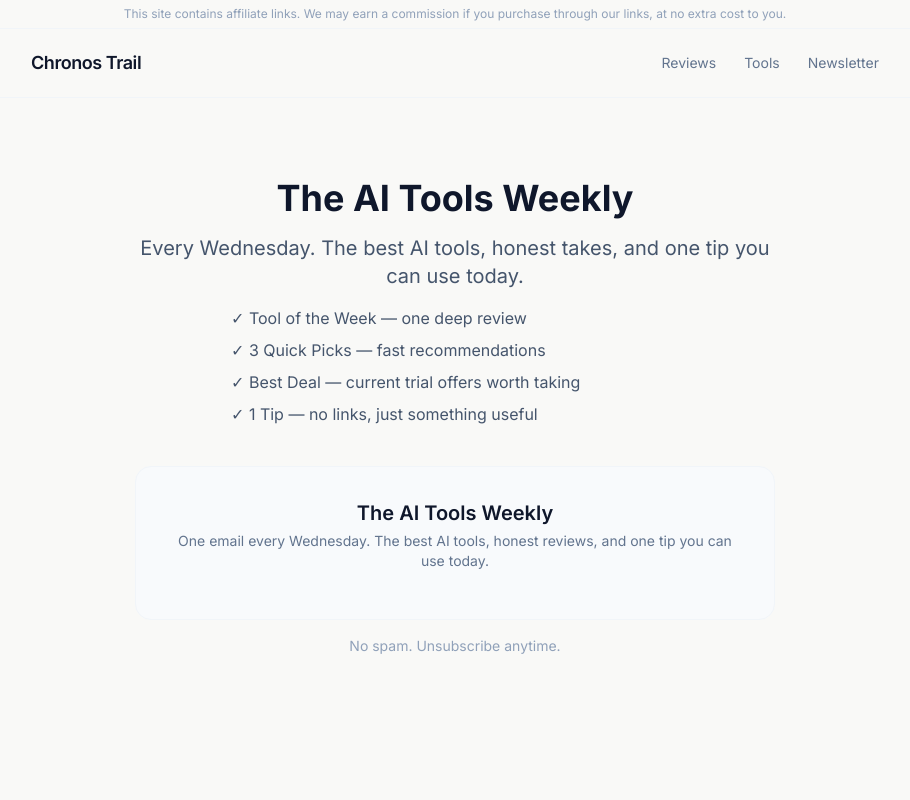
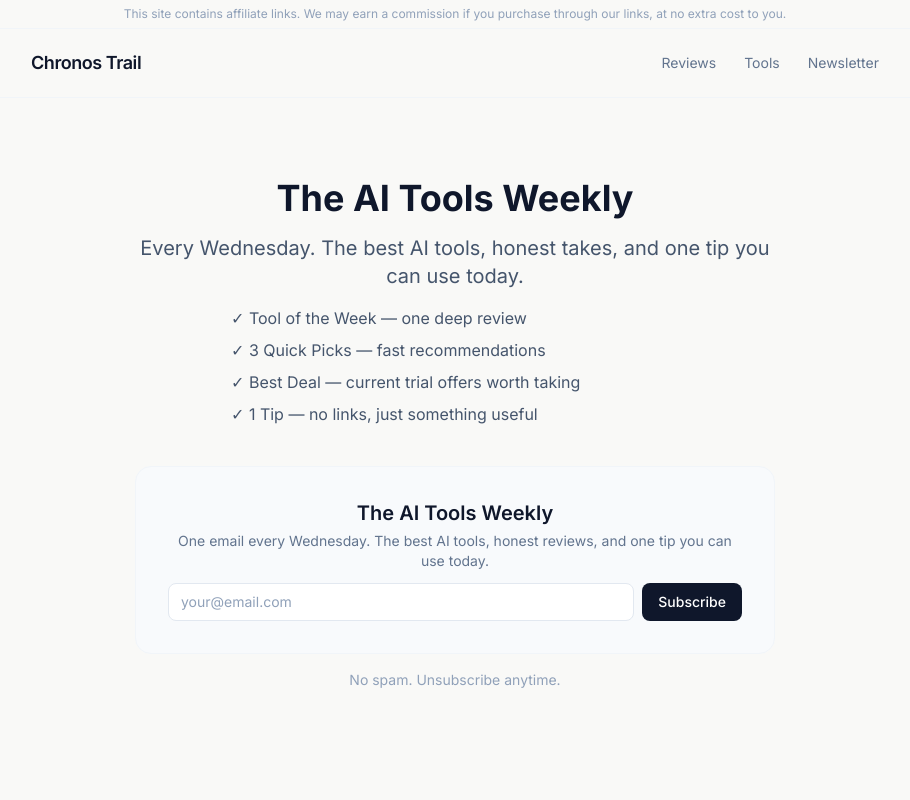
Before and after one commit to Pompoyo1/chronostrail-blog, a Next.js app: page /newsletter in a window 1280 px wide. Shown: the top 800 px of the page, without its empty margins (185-1095 px from the left). Built offline with nearby package versions, Linux system fonts and the light colour scheme.

Commit message:
Replace Beehiiv embed with custom subscribe form via API route

```diff
--- /dev/null
+++ b/app/api/subscribe/route.ts
@@ -0,0 +1,31 @@
+import { NextRequest, NextResponse } from 'next/server'
+
+export async function POST(req: NextRequest) {
+  const { email } = await req.json()
+
+  if (!email || !email.includes('@')) {
+    return NextResponse.json({ error: 'Invalid email' }, { status: 400 })
+  }
+
+  const res = await fetch(
+    `https://api.beehiiv.com/v2/publications/${process.env.BEEHIIV_PUBLICATION_ID}/subscriptions`,
+    {
+      method: 'POST',
+      headers: {
+        'Content-Type': 'application/json',
+        Authorization: `Bearer ${process.env.BEEHIIV_API_KEY}`,
+      },
+      body: JSON.stringify({
+        email,
+        reactivate_existing: false,
+        send_welcome_email: true,
+      }),
+    }
+  )
+
+  if (!res.ok) {
+    return NextResponse.json({ error: 'Subscription failed' }, { status: 500 })
+  }
+
+  return NextResponse.json({ success: true })
+}
--- a/app/layout.tsx
+++ b/app/layout.tsx
@@ -55,10 +55,6 @@ export default function RootLayout({
           </div>
         </header>
         <main className="flex-1">{children}</main>
-        <Script
-          src="https://subscribe-forms.beehiiv.com/v3/loader.js"
-          strategy="lazyOnload"
-        />
         <SidebarCapture />
         <ExitIntent />
         <footer className="border-t border-slate-100 mt-20 py-10 text-center text-sm text-slate-400">
--- a/components/EmailCapture.tsx
+++ b/components/EmailCapture.tsx
@@ -1,3 +1,5 @@
+import SubscribeForm from './SubscribeForm'
+
 interface EmailCaptureProps {
   variant?: 'hero' | 'inline' | 'sidebar'
 }
@@ -10,10 +12,10 @@ export default function EmailCapture({ variant = 'inline' }: EmailCaptureProps)
       <h3 className={`${isHero ? 'text-xl' : 'text-base'} font-semibold text-slate-900 mb-1`}>
         The AI Tools Weekly
       </h3>
-      <p className="text-slate-500 text-sm mb-4">
+      <p className="text-slate-500 text-sm mb-3">
         One email every Wednesday. The best AI tools, honest reviews, and one tip you can use today.
       </p>
-      <div data-beehiiv-form="22e08388-7394-4906-a8c7-fb127668092b" />
+      <SubscribeForm />
     </div>
   )
 }
--- a/components/ExitIntent.tsx
+++ b/components/ExitIntent.tsx
@@ -1,6 +1,7 @@
 'use client'
 
 import { useEffect, useState } from 'react'
+import SubscribeForm from './SubscribeForm'
 
 export default function ExitIntent() {
   const [visible, setVisible] = useState(false)
@@ -36,7 +37,7 @@ export default function ExitIntent() {
         <p className="text-slate-600 mb-6">
           Get the best AI tools delivered every Wednesday. One email. No spam.
         </p>
-        <div data-beehiiv-form="22e08388-7394-4906-a8c7-fb127668092b" />
+        <SubscribeForm />
         <button
           onClick={() => setVisible(false)}
           className="mt-4 text-xs text-slate-400 hover:text-slate-600 w-full text-center"
--- a/components/SidebarCapture.tsx
+++ b/components/SidebarCapture.tsx
@@ -1,6 +1,7 @@
 'use client'
 
 import { useEffect, useState } from 'react'
+import SubscribeForm from './SubscribeForm'
 
 export default function SidebarCapture() {
   const [visible, setVisible] = useState(false)
@@ -27,7 +28,7 @@ export default function SidebarCapture() {
       <p className="text-slate-400 text-xs mb-4">
         Every Wednesday. Honest reviews, no fluff.
       </p>
-      <div data-beehiiv-form="22e08388-7394-4906-a8c7-fb127668092b" />
+      <SubscribeForm />
     </div>
   )
 }
--- /dev/null
+++ b/components/SubscribeForm.tsx
@@ -0,0 +1,54 @@
+'use client'
+
+import { useState } from 'react'
+
+export default function SubscribeForm() {
+  const [email, setEmail] = useState('')
+  const [status, setStatus] = useState<'idle' | 'loading' | 'success' | 'error'>('idle')
+
+  async function handleSubmit(e: React.FormEvent) {
+    e.preventDefault()
+    setStatus('loading')
+    try {
+      const res = await fetch('/api/subscribe', {
+        method: 'POST',
+        headers: { 'Content-Type': 'application/json' },
+        body: JSON.stringify({ email }),
+      })
+      setStatus(res.ok ? 'success' : 'error')
+    } catch {
+      setStatus('error')
+    }
+  }
+
+  if (status === 'success') {
+    return (
+      <p className="text-sm text-slate-600 py-2">
+        You&apos;re in. See you Wednesday.
+      </p>
+    )
+  }
+
+  return (
+    <form onSubmit={handleSubmit} className="flex gap-2 mt-1">
+      <input
+        type="email"
+        required
+        value={email}
+        onChange={e => setEmail(e.target.value)}
+        placeholder="your@email.com"
+        className="flex-1 min-w-0 px-3 py-2 text-sm border border-slate-200 rounded-lg bg-white text-slate-900 placeholder:text-slate-400 focus:outline-none focus:ring-2 focus:ring-slate-300"
+      />
+      <button
+        type="submit"
+        disabled={status === 'loading'}
+        className="px-4 py-2 text-sm font-medium bg-slate-900 text-white rounded-lg hover:bg-slate-700 transition-colors disabled:opacity-50 shrink-0"
+      >
+        {status === 'loading' ? '...' : 'Subscribe'}
+      </button>
+      {status === 'error' && (
+        <p className="text-xs text-red-500 mt-1 absolute">Something went wrong. Try again.</p>
+      )}
+    </form>
+  )
+}
```
